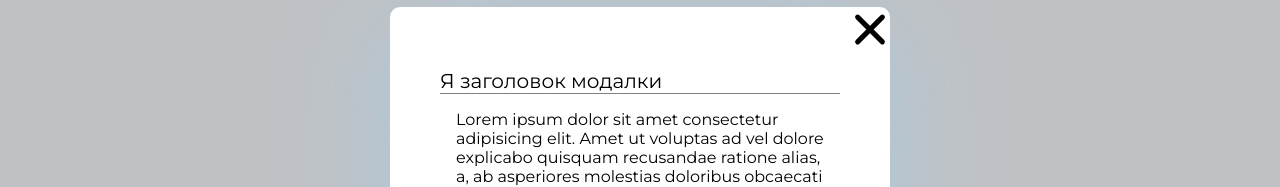
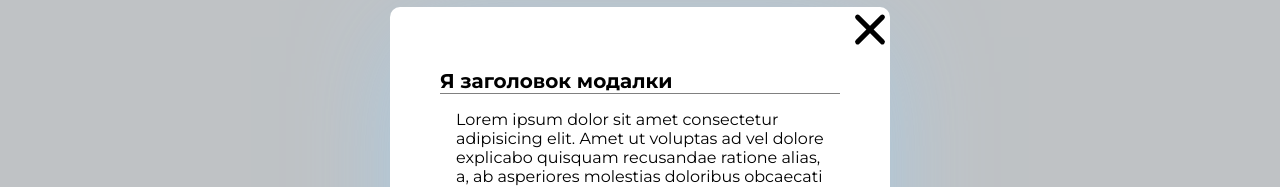
Before and after one commit to alena-apr/r-1, a React (Vite) app: page /modal in a window 1280 px wide. Both pictures are taken after a click on the button "Открыть модальное окно". Shown: the part 150-337 px from the top of the page. Built offline with nearby package versions, Linux system fonts and the light colour scheme.

Commit message:
Modal
w/o  bg click

```diff
--- a/src/components/ModalUI/ModalUI.jsx
+++ b/src/components/ModalUI/ModalUI.jsx
@@ -10,11 +10,15 @@ import styles from "./modalUI.module.scss";
   el = { children: pt.oneOfType([pt.arrayOf(pt.node), pt.node]) };
 });
 
+ModalUI.propTypes ={
+  closeModal: pt.func.isRequired
+}
+
 ModalUI.Header = ModalUIHeader;
 ModalUI.Content = ModalUIContent;
 ModalUI.Footer = ModalUIFooter;
 
-function ModalUI({ children }) {
+function ModalUI({ children, closeModal }) {
   const headerChildren = children?.filter(
     (child) => child.type == ModalUI.Header
   );
@@ -27,7 +31,7 @@ function ModalUI({ children }) {
 
   return (
     <>
-      <div className={styles["modal-bg"]} onClick={(e) => (e.target === "modal-bg" ? onClick() : null)}>
+      <div className={styles["modal-bg"]} onClick={(e) => (e.target === "modal-bg" ? closeModal() : null)}>
         <div className={styles["modal-wrapper"]}>
           <div className={styles.modal}>
             <div className={styles.header}>{headerChildren}</div>
--- a/src/routes/Modal/Modal.jsx
+++ b/src/routes/Modal/Modal.jsx
@@ -7,6 +7,11 @@ import ModalUI from "../../components/ModalUI/ModalUI";
 
 function Modal() {
   const [showModal, setShowModal] = useState(false);
+
+function onCloseModal() {
+  setShowModal(false);
+}
+
   return (
     <Fragment>
       <Layout>
@@ -18,9 +23,9 @@ function Modal() {
             Открыть модальное окно
           </button>
           {showModal && (
-            <ModalUI>
-              <ModalUI.Header>
-                Я заголовок модалки
+            <ModalUI closeModal={() => onCloseModal()}>
+              <ModalUI.Header >
+                <h4>Я заголовок модалки</h4>
                 <span
                   className={styles["close-modal"]}
                   onClick={() => setShowModal(!showModal)}
```
